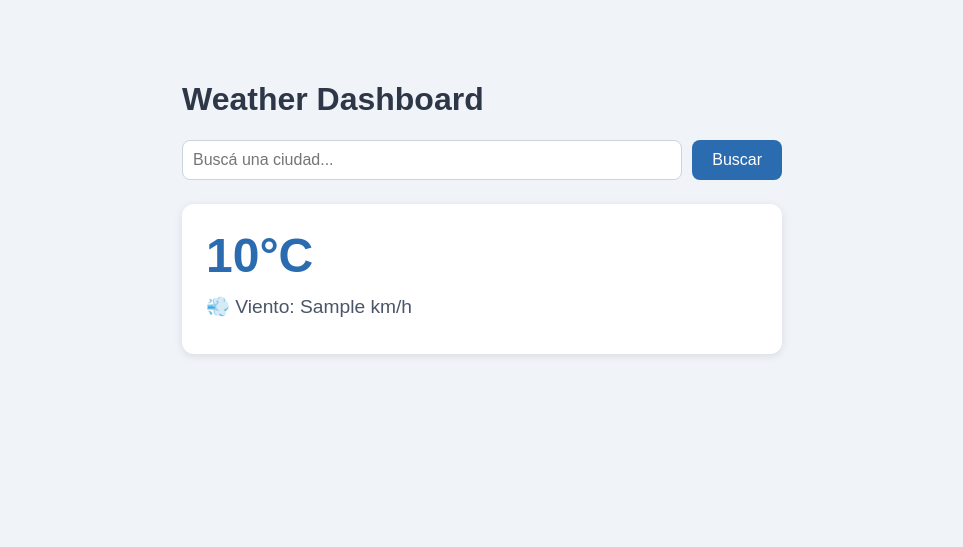
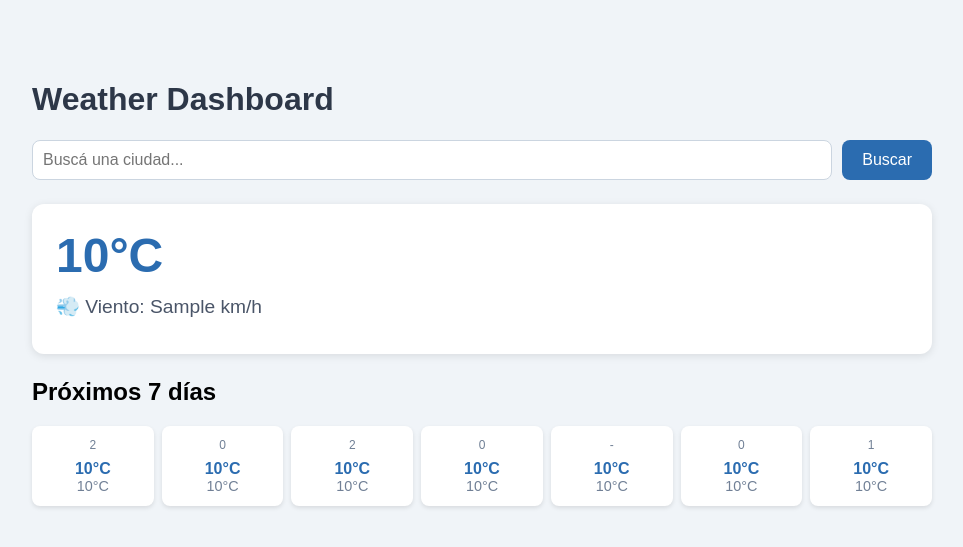
Before and after one commit to valen49/weather-dashboard, a Flask app: page / in a window 1280 px wide. Shown: the top 547 px of the page, without its empty margins (158-1121 px from the left). Run offline with Flask 3, Linux system fonts and the light colour scheme; a database or web service that is not in the repository returns one stand-in record (values such as "Sample title"); data that the repository does not hold is empty.

Commit message:
feat: add 7-day weather forecast with unit and E2E tests

```diff
--- a/app/routes.py
+++ b/app/routes.py
@@ -1,5 +1,5 @@
 from flask import Blueprint, render_template, request
-from app.services import get_weather, get_coordinates
+from app.services import get_weather, get_coordinates, get_forecast
 
 main = Blueprint('main', __name__)
 
@@ -8,14 +8,17 @@
     city = request.args.get('city', '').strip()
     location = None
     weather = None
+    forecast = None
 
     if city:
         location = get_coordinates(city)
         if location:
             weather = get_weather(location['latitude'], location['longitude'])
+            forecast = get_forecast(location['latitude'], location['longitude'])
         else:
             weather = {"success": False, "not_found": True}
     else:
         weather = get_weather()
+        forecast = get_forecast()
 
-    return render_template('index.html', weather=weather, city=city, location=location)
+    return render_template('index.html', weather=weather, city=city, location=location, forecast=forecast)
--- a/app/services.py
+++ b/app/services.py
@@ -52,3 +52,31 @@
             "weather_code": None,
             "success": False
         }
+
+def get_forecast(latitude=-32.89, longitude=-68.83):
+    try:
+        response = requests.get(
+            WEATHER_URL,
+            params={
+                "latitude": latitude,
+                "longitude": longitude,
+                "daily": ["temperature_2m_max", "temperature_2m_min", "weather_code"],
+                "timezone": "auto",
+                "forecast_days": 7
+            },
+            timeout=10
+        )
+        response.raise_for_status()
+        data = response.json()
+        daily = data["daily"]
+        forecast = []
+        for i in range(7):
+            forecast.append({
+                "date": daily["time"][i],
+                "temp_max": daily["temperature_2m_max"][i],
+                "temp_min": daily["temperature_2m_min"][i],
+                "weather_code": daily["weather_code"][i]
+            })
+        return {"days": forecast, "success": True}
+    except Exception:
+        return {"days": [], "success": False}
--- a/app/templates/index.html
+++ b/app/templates/index.html
@@ -7,7 +7,7 @@
     <style>
         body {
             font-family: Arial, sans-serif;
-            max-width: 600px;
+            max-width: 900px;
             margin: 40px auto;
             padding: 20px;
             background-color: #f0f4f8;
@@ -53,6 +53,33 @@
             color: #4a5568;
         }
         .error { color: #e53e3e; }
+        .forecast-container { margin-top: 24px; }
+        .forecast-grid {
+            display: grid;
+            grid-template-columns: repeat(7, 1fr);
+            gap: 8px;
+            margin-top: 12px;
+        }
+        .forecast-card {
+            background: white;
+            border-radius: 8px;
+            padding: 12px 8px;
+            text-align: center;
+            box-shadow: 0 2px 4px rgba(0,0,0,0.1);
+        }
+        .forecast-date {
+            font-size: 0.75rem;
+            color: #718096;
+            margin-bottom: 8px;
+        }
+        .forecast-temp-max {
+            font-weight: bold;
+            color: #2b6cb0;
+        }
+        .forecast-temp-min {
+            color: #718096;
+            font-size: 0.9rem;
+        }
     </style>
 </head>
 <body>
@@ -94,5 +121,20 @@
         </p>
         {% endif %}
     {% endif %}
+
+    {% if forecast and forecast.success %}
+    <div class="forecast-container" data-testid="forecast-container">
+        <h2>Próximos 7 días</h2>
+        <div class="forecast-grid">
+            {% for day in forecast.days %}
+            <div class="forecast-card" data-testid="forecast-card">
+                <div class="forecast-date">{{ day.date }}</div>
+                <div class="forecast-temp-max" data-testid="forecast-temp-max">{{ day.temp_max }}°C</div>
+                <div class="forecast-temp-min" data-testid="forecast-temp-min">{{ day.temp_min }}°C</div>
+            </div>
+            {% endfor %}
+        </div>
+    </div>
+    {% endif %}
 </body>
 </html>
```
Also changed, not shown: e2e/locators/weather.locators.ts (+4 -0 lines), e2e/pages/WeatherPage.ts (+4 -0 lines), e2e/tests/weather.spec.ts (+13 -0 lines), tests/test_services.py (+29 -1 lines).
